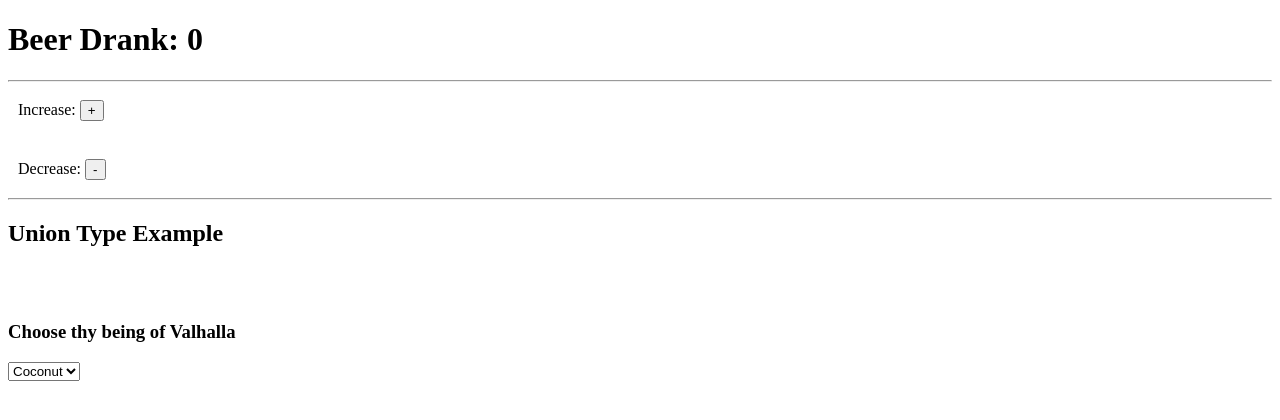
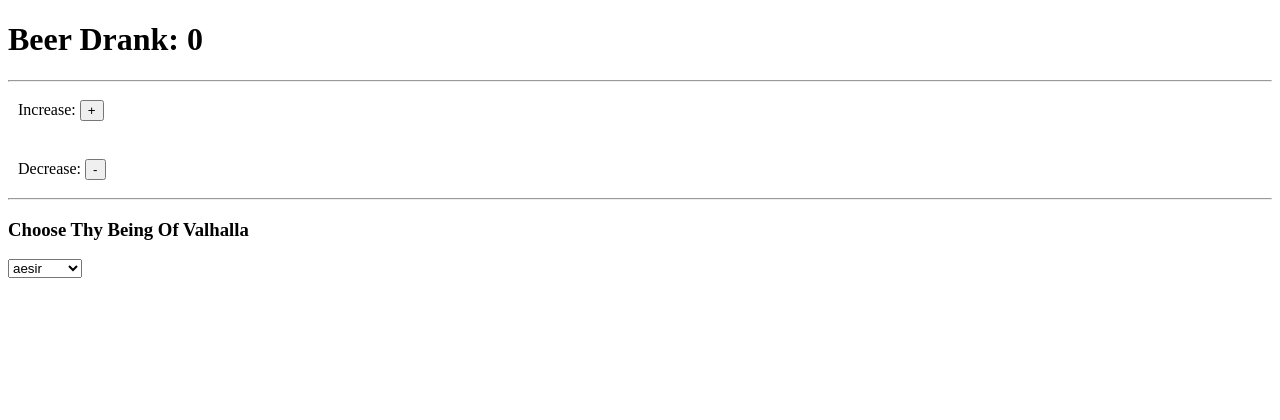
Before and after one commit to xXValhallaCoderXx/01-Medium-Blog-React-Redux-Typescript-Tutorial, a React app: page / in a window 1280 px wide. Shown: the top 420 px of the page. Built offline with nearby package versions, Linux system fonts and the light colour scheme.

Commit message:
Modifying example
Refactored

Dropdown works

God list working

Cleaning up

```diff
--- a/src/components/CounterView.tsx
+++ b/src/components/CounterView.tsx
@@ -1,20 +1,15 @@
 import React from "react";
-import { CounterContainerState, ValhallaBeing } from '../containers/Counter';
+import { CounterContainerState } from '../containers/CounterContainer';
 
 interface CounterViewProps {
     handleDecrease: () => void;
     handleIncrease: () => void;
     handleDisplayError: () => void;
-    selectedBeing: (x: any) => void;
-    handleFormSubmit: (e: React.SyntheticEvent<EventTarget>) => void;
-    handleOnChange: (e: React.SyntheticEvent<EventTarget>) => void;
 }
 
-type I = CounterContainerState & CounterViewProps & ValhallaBeing
+type ComponentProps = CounterContainerState & CounterViewProps
 
-
-const CounterView = (props: I) => {
-    console.log('THE PROPS', props)
+const CounterView = (props: ComponentProps) => {
     return (
         <div>
             <h1>Beer Drank: {props.value}</h1>
@@ -30,18 +25,8 @@ const CounterView = (props: I) => {
                 <button onClick={() => props.handleDecrease()}>-</button>
             </div>
             <hr />
-            <h2>Union Type Example</h2>
-            <br/><br/>
-            <h3>Choose thy being of Valhalla</h3>
-            <select onChange={props.selectedBeing('test')}>
-                <option value={'valk'}>Valk</option>
-                <option value="lime">Lime</option>
-                <option selected value="coconut">Coconut</option>
-                <option value="mango">Mango</option>
-            </select>
         </div>
     );
-
 };
 
 export default CounterView;
--- a/src/components/Error.tsx
+++ b/src/components/Error.tsx
@@ -1,9 +1,7 @@
 import React from "react";
 
-const ErrorMessage = () => (
+export default () => (
     <div>
         <p>One can not drink, if thy have no Ale!</p>
     </div>
 );
-
-export default ErrorMessage;
--- /dev/null
+++ b/src/components/GodInfoView.tsx
@@ -0,0 +1,25 @@
+import React from "react";
+import { NorseGods } from '../models';
+
+interface GodInfoViewProps {
+    handleOnDropDownChange: (e: string) => void;
+    test: object;
+    godsList: NorseGods[];
+}
+
+type ComponentProps = GodInfoViewProps
+
+const GodInfoView = (props: ComponentProps) => {
+    return (
+        <div>
+            <h3>Choose Thy Being Of Valhalla</h3>
+            <select onChange={(e) => props.handleOnDropDownChange(e.currentTarget.value)}>
+            {props.godsList.map((key) => {
+                return <option key={key.id}>{(key.entity)}</option>
+            })}
+            </select>
+        </div>
+    )
+};
+
+export default GodInfoView;
--- a/src/containers/Counter.tsx
+++ b/src/containers/CounterContainer.tsx
@@ -1,9 +1,6 @@
 import React, { Component } from 'react';
 import CounterView from '../components/CounterView';
 import ErrorMessage from '../components/Error';
-import { Valkyrie, Aesir, Einherjar } from '../models';
-
-export type ValhallaBeing = Valkyrie | Aesir | Einherjar;
 
 export interface CounterContainerState {
     value: number;
@@ -11,8 +8,8 @@ export interface CounterContainerState {
 }
 
 const HOC = (ComposedComponent: any) => class extends Component<{}, CounterContainerState> {
-    constructor(props: any){
-        super(props);
+    constructor(){
+        super();
         this.state = {
             value: 0,
             error: false,
@@ -21,7 +18,6 @@ const HOC = (ComposedComponent: any) => class extends Component<{}, CounterConta
     render() {
         return <ComposedComponent
             {...this.state}
-            selectedBeing={(x: any) => this.selectedBeing(x)}
             handleDisplayError={() => this.handleDisplayError()}
             handleIncrease={() => this.handleIncrease()}
             handleDecrease={() => this.handleDecrease()} />;
@@ -59,21 +55,6 @@ const HOC = (ComposedComponent: any) => class extends Component<{}, CounterConta
         };
         return null;
     }
-
-
-    selectedBeing(type: ValhallaBeing){
-        switch(type.entity){
-            case 'valkyrie':
-                console.log('YOU HAVE SELECTED THE VALKYRIE')
-                return;
-            case 'aesir':
-            console.log('YOU HAVE SELECTED THE AESIR')
-                return;
-            case 'einherjar':
-            console.log('YOU HAVE SELECTED THE EINHERJAR')
-                return;
-        }
-    }
 };
 
 export default HOC(CounterView);
--- /dev/null
+++ b/src/containers/GodInfoContainer.tsx
@@ -0,0 +1,51 @@
+import React, { Component } from 'react';
+import GodInfoView from '../components/GodInfoView'
+import { Valkyrie, Aesir, Einherjar, NorseGods } from '../models';
+import { sampleAesir, sampleEinherjar, sampleValk } from '../modelData';
+
+export type ValhallaBeing = Valkyrie | Aesir | Einherjar;
+
+export interface GodInfoContainerState {
+    selectedGod: object;
+    godsList: NorseGods[];
+}
+
+const HOC = (ComposedComponent: /*typeof React.Component*/ any) => class extends Component<{}, GodInfoContainerState> {
+    constructor(props: any){
+        super(props);
+        this.state = {
+            selectedGod: {},
+            godsList: [sampleAesir, sampleEinherjar, sampleValk]
+        }
+    }
+    render() {
+        return <ComposedComponent
+            {...this.state}
+            handleOnDropDownChange={(e: string) => this.handleOnDropDownChange(e)}/>;
+    }
+
+    handleOnDropDownChange(e: string){
+        var value: any = this.state.godsList.filter(item => {
+            return item.entity == e
+          })
+
+        this.setState({ selectedGod: value[0] });
+        this.selectedBeing(value[0]);
+    }
+
+    selectedBeing(norseGod: ValhallaBeing){
+        switch(norseGod.entity){
+            case 'valkyrie':
+                console.log('YOU HAVE SELECTED THE VALKYRIE', norseGod)
+                break;
+            case 'aesir':
+                console.log('YOU HAVE SELECTED THE AESIR', norseGod)
+                break;
+            case 'einherjar':
+                console.log('YOU HAVE SELECTED THE EINHERJAR', norseGod)
+                break;
+        }
+    }
+};
+
+export default HOC(GodInfoView);
--- a/src/index.tsx
+++ b/src/index.tsx
@@ -1,8 +1,8 @@
 import React from 'react'
 import ReactDOM from 'react-dom'
-import HOC from './containers/Counter';
+import MainView from './views/Main';
 import './assets/styles/main.css';
 
 ReactDOM.render(
-  <HOC />, document.getElementById("render-app")
+  <MainView />, document.getElementById("render-app")
 );
--- /dev/null
+++ b/src/modelData.ts
@@ -0,0 +1,25 @@
+import { Valkyrie, Aesir, Einherjar } from './models';
+
+
+// Note How they all have the properties of 'NorseGodType' interface
+
+export const sampleValk: Valkyrie = {
+    id: 1,
+    name: "Example1",
+    entity: "valkyrie",
+    saved: 100,
+};
+
+export const sampleAesir: Aesir = {
+    id: 2,
+    name: "Example1",
+    entity: "aesir",
+    protected: 100,
+};
+
+export const sampleEinherjar: Einherjar = {
+    id: 3,
+    name: "Example1",
+    entity: "einherjar",
+    slain: 100
+};
--- /dev/null
+++ b/src/views/Main.tsx
@@ -0,0 +1,12 @@
+import React from "react";
+import CounterContainer from '../containers/CounterContainer';
+import GodInfoContainer from '../containers/GodInfoContainer';
+
+const Main = () => (
+    <div>
+        <CounterContainer />
+        <GodInfoContainer />
+    </div>
+);
+
+export default Main;
--- a/tsconfig.json
+++ b/tsconfig.json
@@ -1,6 +1,6 @@
 {
     "compilerOptions": {
-        "target": "es2016", // Specify what our Target language will be for TS Compiler
+        "target": "es6", // Specify what our Target language will be for TS Compiler
         "module": "es6", // Specify module code: variout options like 'none', commonjs', 'es2015', or 'ESNext' etc <-- Here we compile to ES2015 and babel takes over
         "allowJs": true, // Allows for the JS files to be compiled
         "jsx": "preserve", // We could define react here, but we tell TS to not transform it as we got babel to do the work
```
Also changed, not shown: src/models.ts (+15 -4 lines), 1 other file (tests, documents, lock files or other folders).
